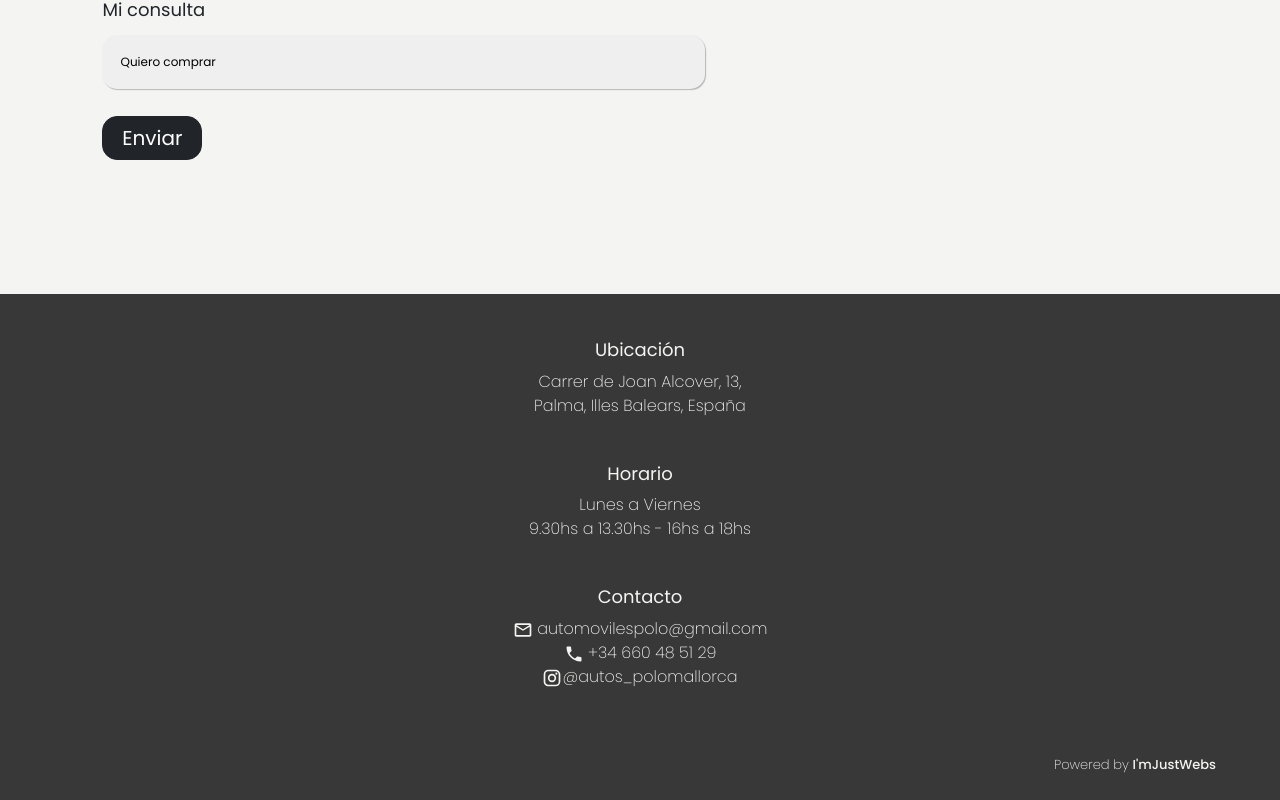
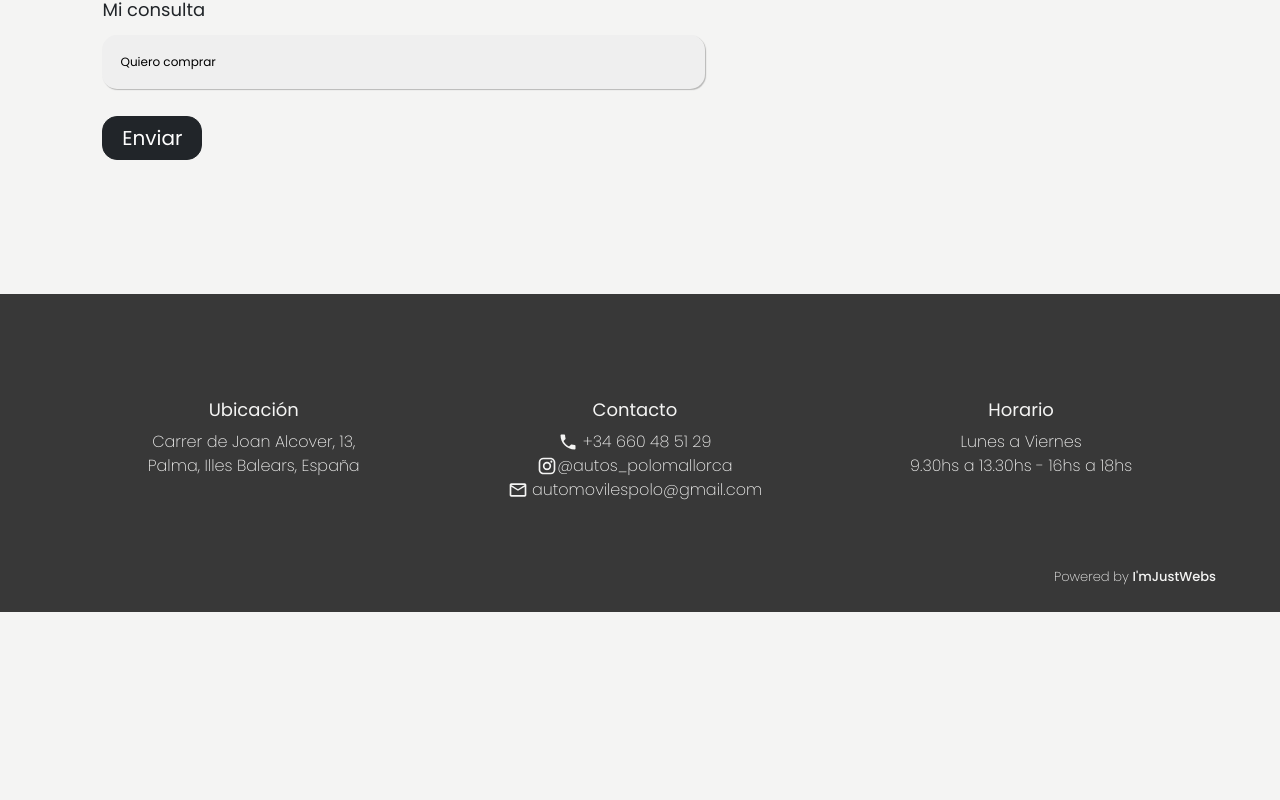
Before and after one commit to justinait/autospolo, a React (Vite) app: page / in a window 1280 px wide. Shown: the part 4018-4818 px from the top of the page. After the commit the page ends 4630 px from the top, so only its background shows below. Built offline with nearby package versions, Linux system fonts and the light colour scheme.

Commit message:
desktop footer

```diff
--- a/src/Components/Footer/Footer.css
+++ b/src/Components/Footer/Footer.css
@@ -36,7 +36,12 @@
 }
 
 @media(min-width:700px){
-
+    .footerInfoContainer {
+        display: flex;
+        align-items: flex-start;
+        justify-content: space-evenly;
+        padding: 60px 0 40px;
+    }
     .footerContainer h6 {
         font-size: 18px;
         margin: 2.5em 0 0.5em;
@@ -44,4 +49,8 @@
     .footerContainer p {
         font-size: 16px;
     }
+    .footerInfoItem {
+        display: flex;
+        flex-direction: column;
+    }
 }
--- a/src/Components/Footer/Footer.jsx
+++ b/src/Components/Footer/Footer.jsx
@@ -8,19 +8,24 @@ function Footer() {
   return (
     <div className='footerContainer'>
       <div className='footerInfoContainer'>
-        <h6>Ubicación</h6>
-        <p>Carrer de Joan Alcover, 13, <br />Palma, Illes Balears, España</p>
+        <div className='footerInfoItem'>
+          <h6>Ubicación</h6>
+          <p>Carrer de Joan Alcover, 13, <br />Palma, Illes Balears, España</p>
+        </div>
 
-        <h6>Horario</h6>
-        <p>Lunes a Viernes <br /> 9.30hs a 13.30hs - 16hs a 18hs</p>
+        <div className='footerInfoItem'>
+          <h6>Contacto</h6>
+          <p>
+            <PhoneIcon fontSize='small'/> +34 660 48 51 29 <br />
+            <a  className='contactText' href='https://www.instagram.com/autos_polomallorca/' target='blank'><InstagramIcon fontSize='small'/>@autos_polomallorca</a> <br />
+            <MailOutlineIcon fontSize='small'/> <a href="automovilespolo@gmail.com" target='_blank' className='contactText'>automovilespolo@gmail.com</a>
+          </p>
+        </div>
 
-        <h6>Contacto</h6>
-
-        <p>
-          <MailOutlineIcon fontSize='small'/> <a href="automovilespolo@gmail.com" target='_blank' className='contactText'>automovilespolo@gmail.com</a> <br />
-          <PhoneIcon fontSize='small'/> +34 660 48 51 29 <br />
-          <a  className='contactText' href='https://www.instagram.com/autos_polomallorca/' target='blank'><InstagramIcon fontSize='small'/>@autos_polomallorca</a>
-        </p>
+        <div className='footerInfoItem'>
+          <h6>Horario</h6>
+          <p>Lunes a Viernes <br /> 9.30hs a 13.30hs - 16hs a 18hs</p>
+        </div>
       </div>
 
       <p className='justina'>Powered by <a className='contactText' target='_blank' href="https://www.imjustwebs.com/"><strong > I'mJustWebs</strong></a></p>
```
